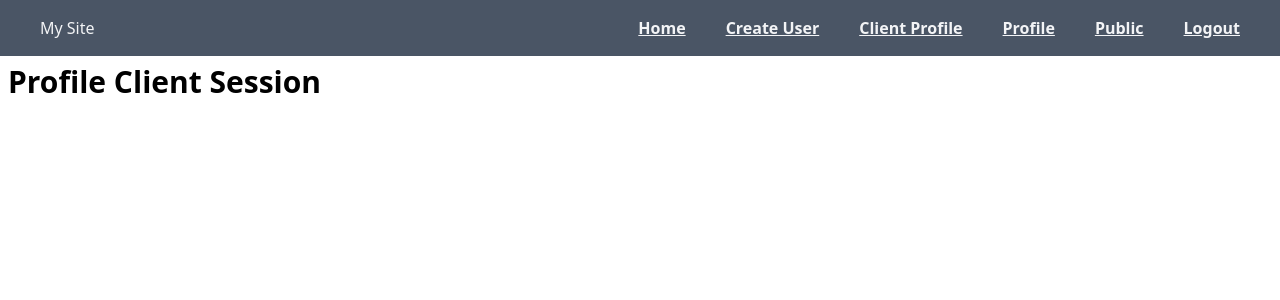
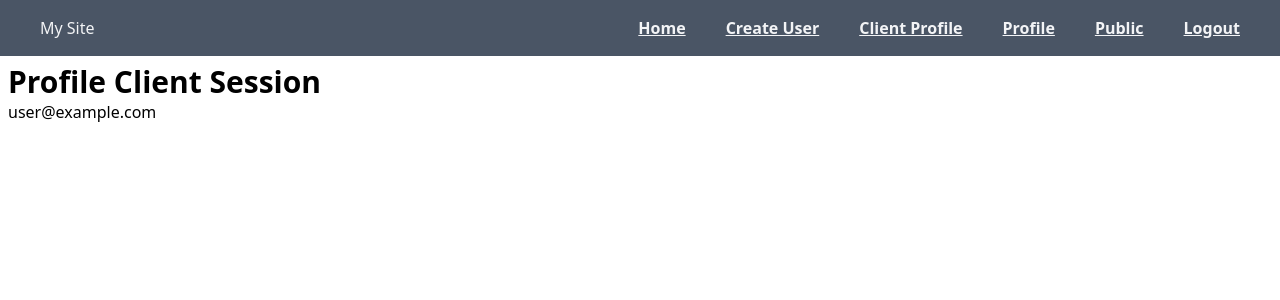
Before and after one commit to Ronyonka/nextjs-journal, a Next.js app: page /ClientProfile in a window 1280 px wide. Shown: the top 300 px of the page. Built offline with nearby package versions, Linux system fonts and the light colour scheme; no server answers; sample sign-in values are in the browser's storage.

Commit message:
added client profile page

```diff
--- a/src/app/ClientProfile/page.tsx
+++ b/src/app/ClientProfile/page.tsx
@@ -1,8 +1,20 @@
 "use client";
 
-const Profile = () => {
+import { getServerSession } from "next-auth";
+import { options } from "../api/auth/[...nextauth]/options";
+import { redirect } from 'next/navigation';
+
+const Profile = async () => {
+  const session = await getServerSession(options)
+  if(!session){
+    redirect("/api/auth/signin?callbackUrl=/ClientProfile");
+}
     return (
-      <div><h1>Profile Client Session</h1></div>
+      <div>
+        <h1>Profile Client Session</h1>
+        <p>{session?.user?.email}</p>
+        {/* <p>{session?.user?.role}</p> */}
+      </div>
     )
 };
 
--- a/src/app/Profile/page.tsx
+++ b/src/app/Profile/page.tsx
@@ -12,7 +12,7 @@
     <div>
         <h1>Profile Server Session</h1>
         <p>{session?.user?.email}</p>
-        <p>{session?.user?.role}</p>
+        {/* <p>{session?.user?.role}</p> */}
     </div>
     )
 }
```
Also changed, not shown: src/app/(components)/Nav.tsx (line endings or trailing spaces).
